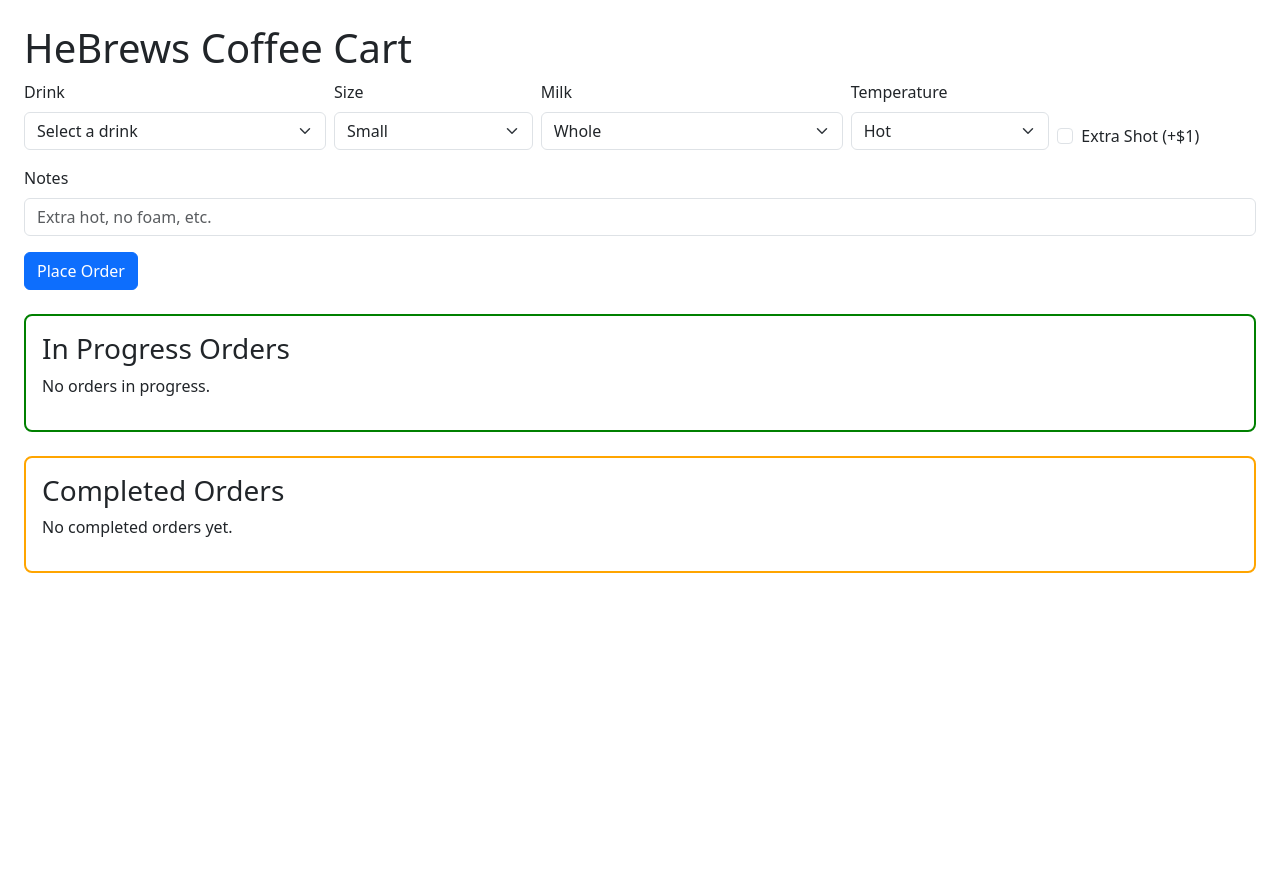
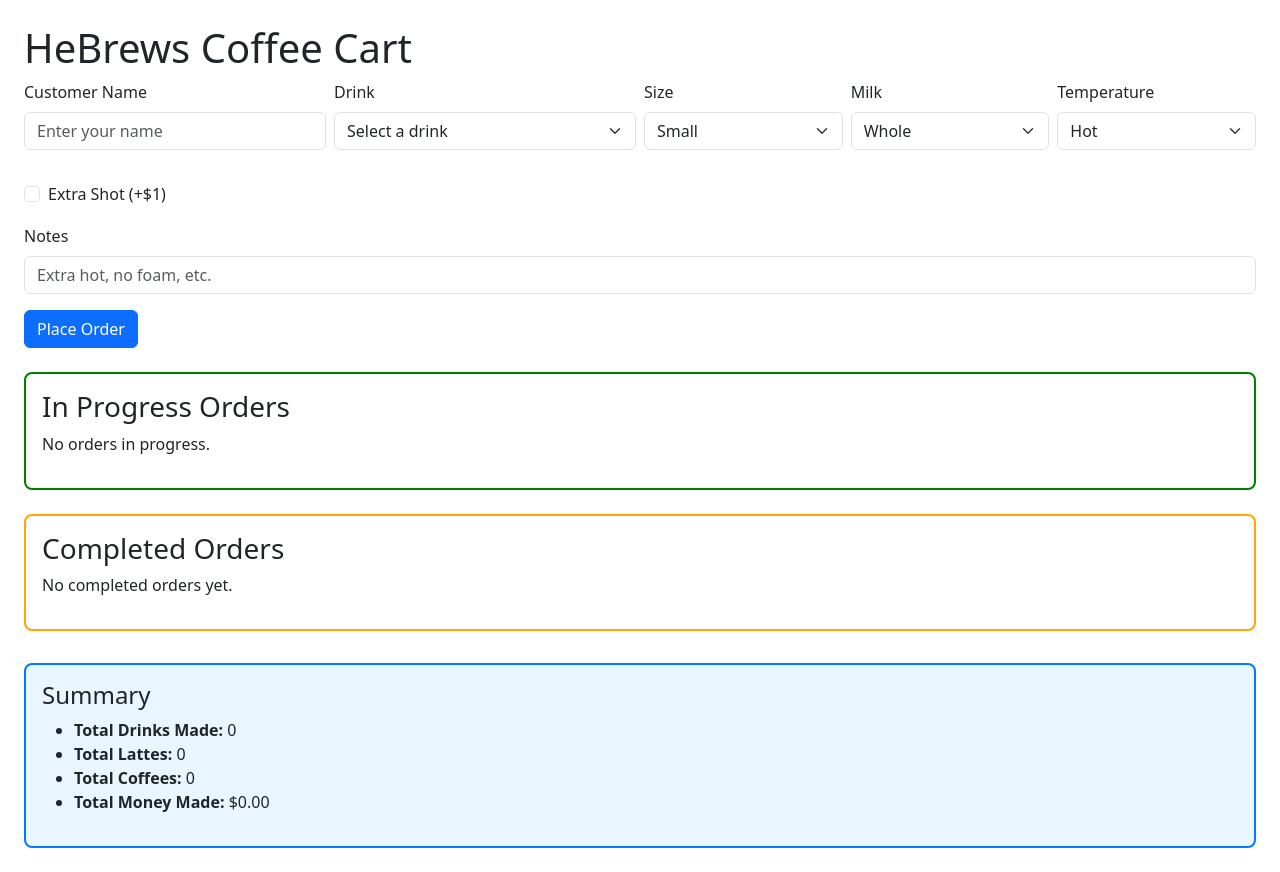
Before and after one commit to kyoussef777/st-marks-fiteer, a Flask app: page / in a window 1280 px wide. Before the commit the page ends 573 px from the top, so only its background shows below. Run offline with Flask 3, Linux system fonts and the light colour scheme; data that the repository does not hold is empty.

Commit message:
Added customer name and tally at the end

```diff
--- a/app/main.py
+++ b/app/main.py
@@ -24,6 +24,7 @@ def create_tables():
     db.execute("""
         CREATE TABLE IF NOT EXISTS orders (
             id INTEGER PRIMARY KEY AUTOINCREMENT,
+            customer_name TEXT NOT NULL,
             drink TEXT NOT NULL,
             size TEXT NOT NULL,
             milk TEXT NOT NULL,
@@ -48,6 +49,7 @@ def index():
 
 @app.route('/order', methods=['POST'])
 def order():
+    customer_name = request.form['customer_name']
     drink = request.form['drink']
     size = request.form.get('size')
     milk = request.form.get('milk')
@@ -61,7 +63,7 @@ def order():
     elif drink == 'Coffee':
         price = 3.0
     else:
-        price = 0
+        price = 0.0
 
     if extra_shot:
         price += 1.0
@@ -70,10 +72,10 @@ def order():
     db.execute(
         '''
         INSERT INTO orders
-        (drink, size, milk, temperature, extra_shot, notes, status, price, created_at)
-        VALUES (?, ?, ?, ?, ?, ?, ?, ?, datetime("now"))
+        (customer_name, drink, size, milk, temperature, extra_shot, notes, status, price, created_at)
+        VALUES (?, ?, ?, ?, ?, ?, ?, ?, ?, datetime("now"))
         ''',
-        (drink, size, milk, temperature, int(extra_shot), notes, 'pending', price)
+        (customer_name, drink, size, milk, temperature, int(extra_shot), notes, 'pending', price)
     )
     db.commit()
     return redirect(url_for('index'))
--- a/app/templates/index.html
+++ b/app/templates/index.html
@@ -17,6 +17,13 @@
       margin-top: 1.5rem;
       border-radius: 0.5rem;
     }
+    .summary {
+      margin-top: 2rem;
+      border: 2px solid #007bff;
+      padding: 1rem;
+      border-radius: 0.5rem;
+      background-color: #e9f5ff;
+    }
   </style>
 </head>
 <body class="p-4">
@@ -24,6 +31,11 @@
 
   <form action="{{ url_for('order') }}" method="post" class="mb-4">
     <div class="row g-2 align-items-end">
+
+      <div class="col-md-3">
+        <label for="customer_name" class="form-label">Customer Name</label>
+        <input type="text" name="customer_name" id="customer_name" class="form-control" placeholder="Enter your name" required>
+      </div>
 
       <div class="col-md-3">
         <label for="drink" class="form-label">Drink</label>
@@ -43,7 +55,7 @@
         </select>
       </div>
 
-      <div class="col-md-3">
+      <div class="col-md-2">
         <label for="milk" class="form-label">Milk</label>
         <select name="milk" id="milk" class="form-select" required>
           <option>Whole</option>
@@ -92,7 +104,7 @@
           <li class="list-group-item d-flex justify-content-between align-items-center">
 
             <div>
-              <strong>{{ order.drink }}</strong> ({{ order.size }}, {{ order.milk }}, {{ order.temperature }})
+              <strong>{{ order.customer_name }}'s {{ order.drink }}</strong> ({{ order.size }}, {{ order.milk }}, {{ order.temperature }})
               {% if order.extra_shot %}
                 <br><small class="text-muted">+ Extra Shot</small>
               {% endif %}
@@ -127,7 +139,7 @@
           <li class="list-group-item d-flex justify-content-between align-items-center">
 
             <div>
-              <strong>{{ order.drink }}</strong> ({{ order.size }}, {{ order.milk }}, {{ order.temperature }})
+              <strong>{{ order.customer_name }}'s {{ order.drink }}</strong> ({{ order.size }}, {{ order.milk }}, {{ order.temperature }})
               {% if order.extra_shot %}
                 <br><small class="text-muted">+ Extra Shot</small>
               {% endif %}
@@ -152,5 +164,19 @@
       <p>No completed orders yet.</p>
     {% endif %}
   </div>
+
+  <div class="summary">
+    <h4>Summary</h4>
+    {% set total_drinks = orders | length %}
+    {% set total_lattes = orders | selectattr('drink', 'equalto', 'Latte') | list | length %}
+    {% set total_coffees = orders | selectattr('drink', 'equalto', 'Coffee') | list | length %}
+    {% set total_money = orders | sum(attribute='price') %}
+    <ul>
+      <li><strong>Total Drinks Made:</strong> {{ total_drinks }}</li>
+      <li><strong>Total Lattes:</strong> {{ total_lattes }}</li>
+      <li><strong>Total Coffees:</strong> {{ total_coffees }}</li>
+      <li><strong>Total Money Made:</strong> ${{ "%.2f"|format(total_money) }}</li>
+    </ul>
+  </div>
 </body>
 </html>
--- a/docker-compose.yml
+++ b/docker-compose.yml
@@ -2,7 +2,7 @@
 services:
   pos:
     # build: .
-    image: hebrew-pos:1.2.2
+    image: hebrew-pos:1.3
     ports:
       - "5000:5000"
     volumes:
```
